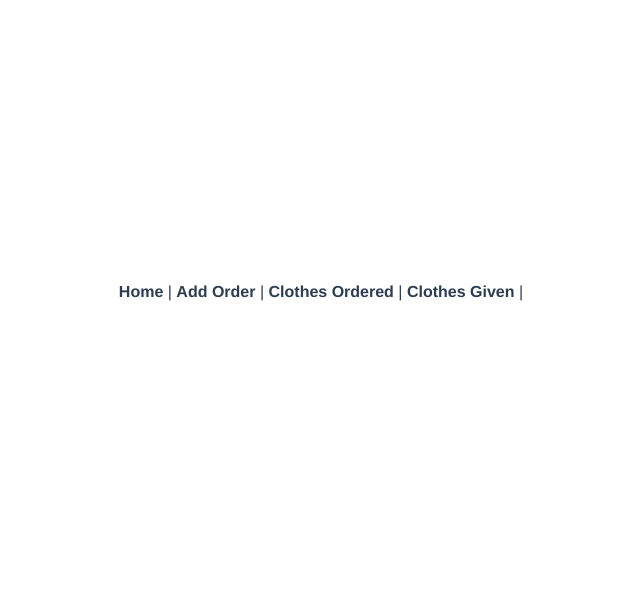
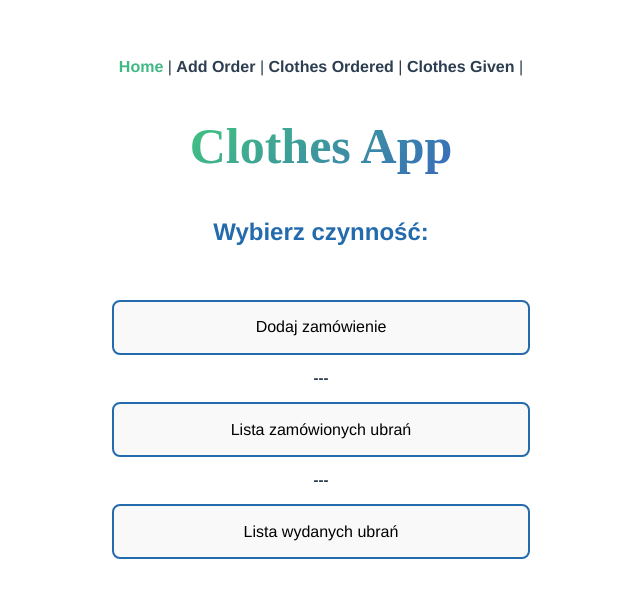
Before and after one commit to Krzysztof222859/clothes-app, a Vue app: page / in a window 1280 px wide. Shown: the part 108-706 px from the top of the page, without its empty margins (319-959 px from the left). Built offline with nearby package versions, Linux system fonts and the light colour scheme.

Commit message:
little changes

```diff
--- a/index.html
+++ b/index.html
@@ -4,7 +4,7 @@
     <meta charset="UTF-8" />
     <link rel="icon" type="image/svg+xml" href="/vite.svg" />
     <meta name="viewport" content="width=device-width, initial-scale=1.0" />
-    <title>Vite + Vue</title>
+    <title>Clothes App</title>
   </head>
   <body>
     <div id="app"></div>
--- a/src/App.vue
+++ b/src/App.vue
@@ -7,7 +7,7 @@
 
 <template>
   <nav>
-    <router-link to="/home">Home</router-link> |
+    <router-link to="/">Home</router-link> |
     <router-link to="/addorder">Add Order</router-link> |
     <router-link to="/clothesordered">Clothes Ordered</router-link> |
     <router-link to="/clothesgiven">Clothes Given</router-link> |
--- a/src/router/index.ts
+++ b/src/router/index.ts
@@ -4,7 +4,7 @@ import HomeView from "../views/HomeView.vue";
 
 const routes = [
     {
-      path: '/home',
+      path: '/',
       name: 'home',
       component: HomeView,
     },
```
